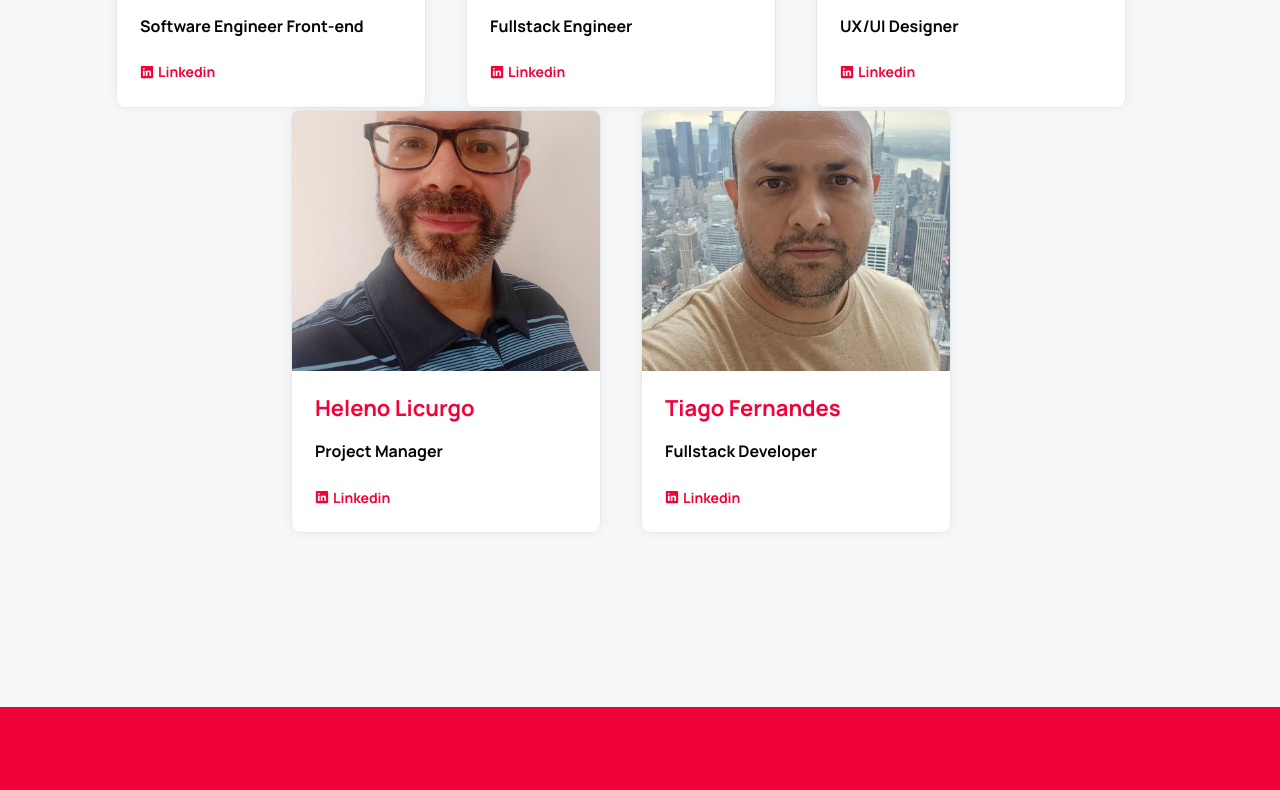
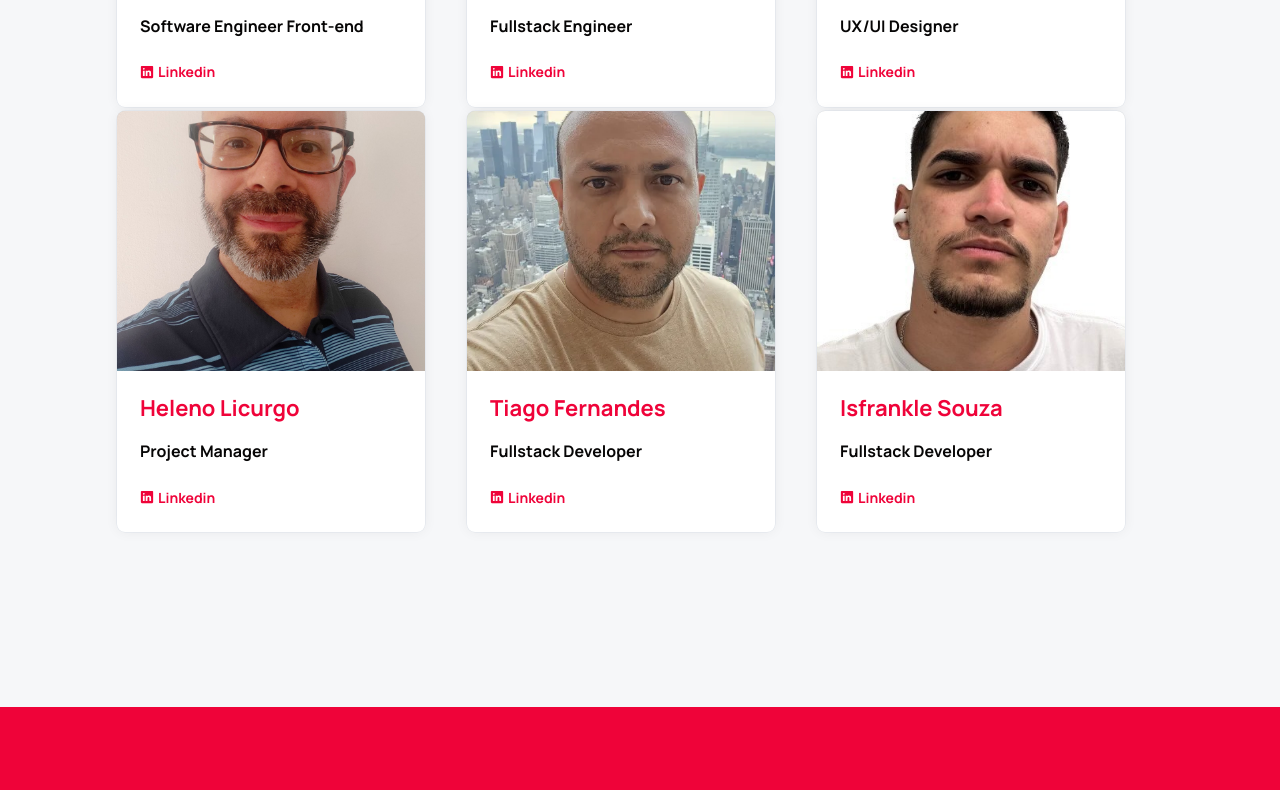
Before and after one commit to NinasTech/Ninastech-United, a plain HTML site: page index.html in a window 1280 px wide. Shown: the part 4950-5740 px from the top of the page. Drawn offline with nearby package versions, Linux system fonts and the light colour scheme; a web font is replaced by a local one.

Commit message:
update new memb

```diff
--- a/index.html
+++ b/index.html
@@ -864,6 +864,38 @@
 
                 </div>
               </li>
+              <li>
+                <div class="project-card">
+
+                  <figure class="card-banner img-holder">
+                    <img src="./assets/images/Frankie.jpeg" loading="lazy" alt="Ultricies fusce porta elit"
+                      class="img-cover">
+                  </figure>
+
+                  <div class="card-content">
+
+                    <h3 class="h3">
+                      <a href="#" class="card-title">Isfrankle Souza </a>
+                    </h3>
+                    <p class="card-text">
+                      Fullstack Developer
+                    <ul class="card-meta-list">
+
+
+                      <div>
+                        <li class="card-meta-item-a">
+                          <a href="https://www.linkedin.com/in/isfrankle-souza/" target="_blank"
+                            class="card-meta-item-a">
+                            <ion-icon name="logo-linkedin"></ion-icon>
+                            <time class="meta-text" datetime="2022-04-14">Linkedin</>
+                        </li>
+                      </div>
+                    </ul>
+
+                  </div>
+
+                </div>
+              </li>
 
           </div>
           </ul>
```
Also changed, not shown: assets/images/Frankie.jpeg (added).
